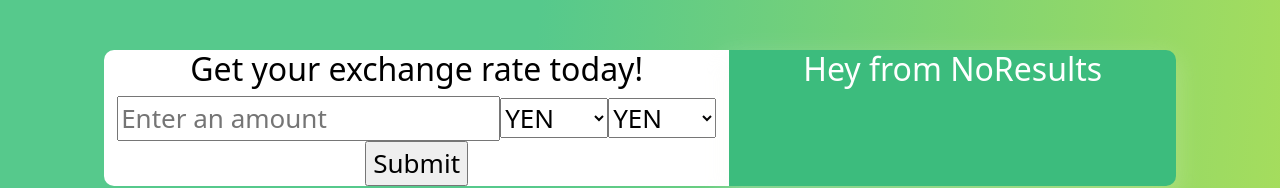
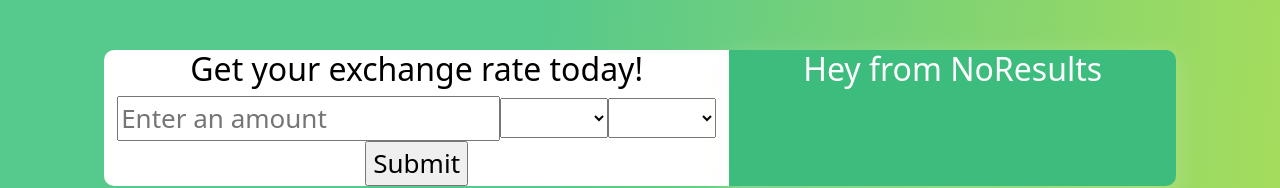
Before and after one commit to MarianaTellezR/currency-converter-mariana-tellez, a React (Create React App) app: page / in a window 1280 px wide. Shown: the top 188 px of the page. Built offline with nearby package versions, Linux system fonts and the light colour scheme.

Commit message:
Updated Data.js

```diff
--- a/src/Data.js
+++ b/src/Data.js
@@ -3,8 +3,8 @@ import React, { useState } from "react";
 export default function Data({ sendData }) {
   const [inputs, setInputs] = useState({
     amount: "",
-    from: "usd",
-    to: "yen",
+    from: "",
+    to: "",
   });
 
   const [formError, setFormError] = useState(false);
@@ -42,11 +42,13 @@ export default function Data({ sendData }) {
         id="from"
         onChange={handleInputChange}
       >
+        <option value=""></option>
         <option value="yen">YEN</option>
         <option value="dolar">DOLAR</option>
         <option value="libra">LIBRA</option>
       </select>
       <select value={inputs.to} name="to" id="to" onChange={handleInputChange}>
+        <option value=""></option>
         <option value="yen">YEN</option>
         <option value="dolar">DOLAR</option>
         <option value="libra">LIBRA</option>
```
